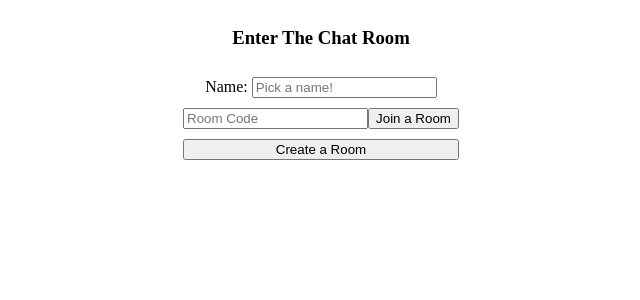
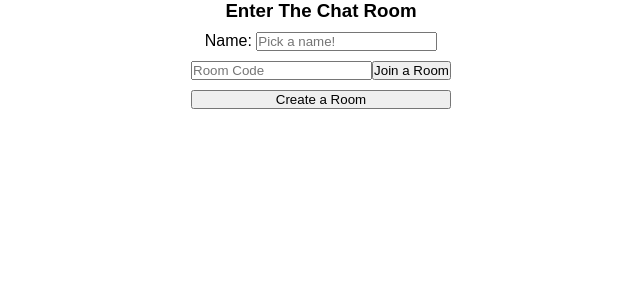
Before and after one commit to 1arin/LiveChatRoom, a Flask app: page /home in a window 1280 px wide. Shown: the top 300 px of the page, without its empty margins (319-959 px from the left). Run offline with Flask 3, Linux system fonts and the light colour scheme; some libraries are stand-ins or nearby versions.

Commit message:
add style

```diff
--- a/static/css/style.css
+++ b/static/css/style.css
@@ -68,3 +68,12 @@ h2 {
     color: darkgrey;
 
 }
+
+
+@import url('https://fonts.googleapis.com/css2?family=Roboto:wght@300;400;500;700&display=swap');
+* {
+    margin: 0;
+    padding: 0;
+    box-sizing: border-box;
+    font-family: 'Poppins', sans-serif;
+}
```
